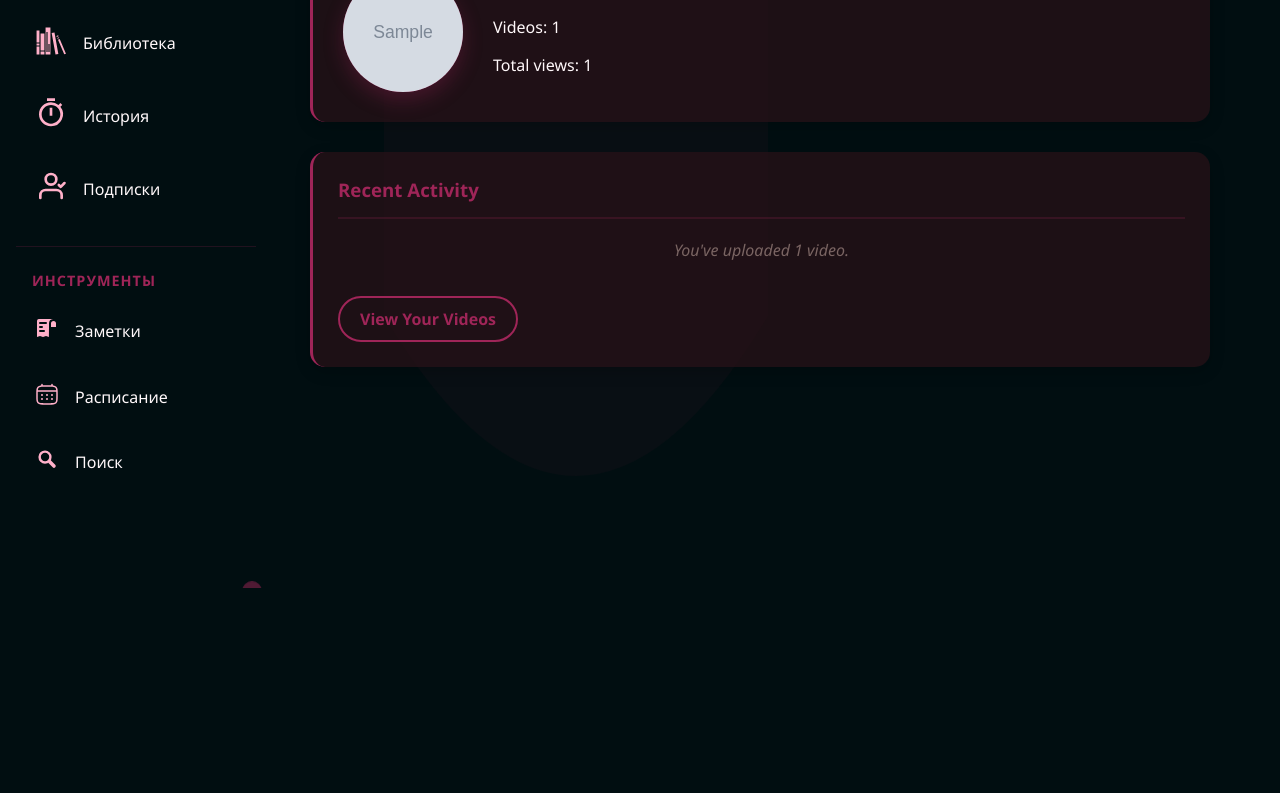
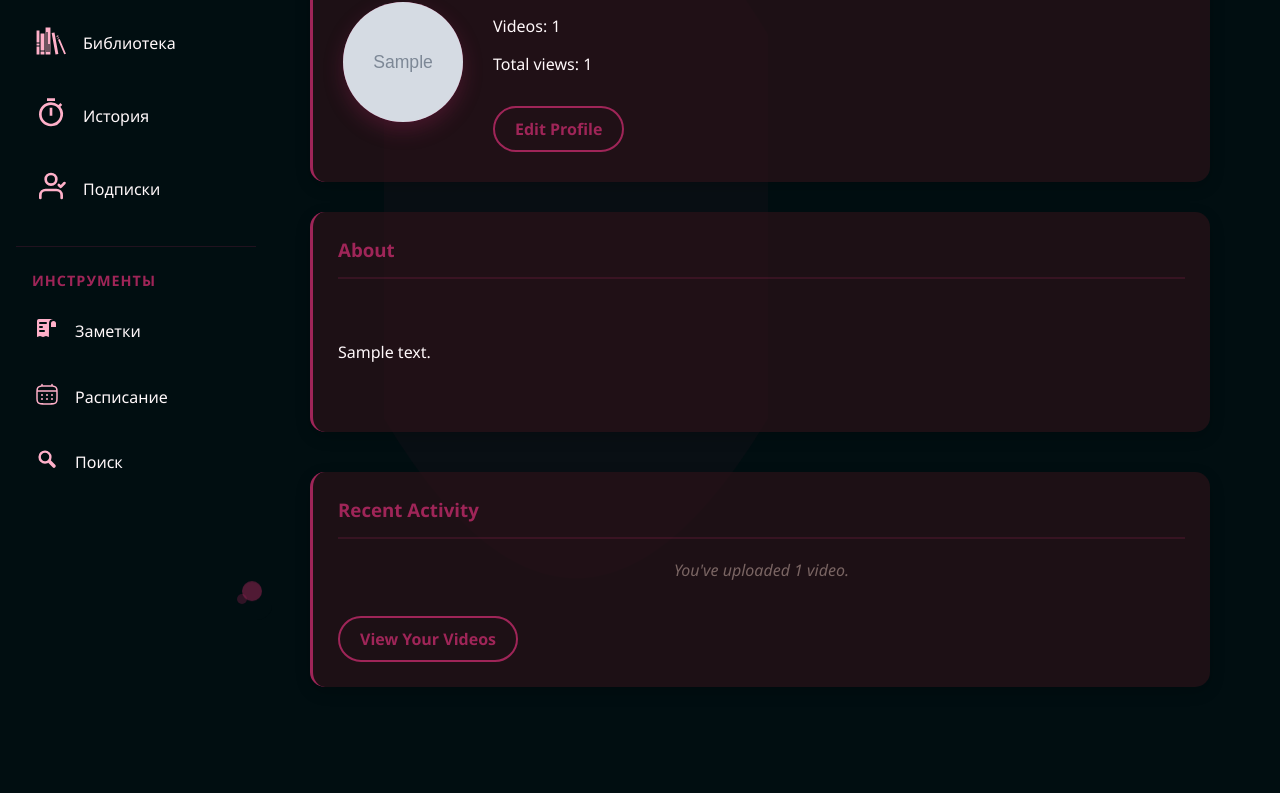
Before and after one commit to TheRizaev/kronik, a Django app: template templates/accounts/profile.html in a window 1280 px wide. Shown: the part 212-1005 px from the top of the page. Before the commit the page ends 800 px from the top, so only its background shows below. Run offline with Django 5.2, Linux system fonts and the light colour scheme; tables that the repository leaves empty hold one stand-in row (values such as "Sample post"); the template is opened without the code that fills it: values that come from a table or form of the project are taken from there, most other values are stand-ins (such as "Sample title", 1, 10 or a date in 2020); grey boxes marked "Sample" are stand-in pictures; parts of the project's set-up code (start-up, migrations or seed data) failed here and were passed over.

Commit message:
Add files via upload

```diff
--- a/static/js/profile-enhancements.js
+++ b/static/js/profile-enhancements.js
@@ -1,6 +1,9 @@
 document.addEventListener('DOMContentLoaded', function() {
-    // Функциональность для страницы профиля
-    if (document.querySelector('.profile-avatar')) {
+    // Check if we're on the profile settings page
+    const isProfileSettingsPage = window.location.href.includes('/profile/settings/');
+
+    // Only initialize profile image handling on the settings page
+    if (document.querySelector('.profile-avatar') && isProfileSettingsPage) {
         initProfileImageHandling();
     }
 
--- a/templates/accounts/profile.html
+++ b/templates/accounts/profile.html
@@ -18,7 +18,7 @@
                     {% endif %}
                 </div>
             {% endif %}
-            <!-- Avatar upload interface will be added by JavaScript -->
+            <!-- Removed avatar upload interface, it should only appear on the settings page -->
         </div>
         <div class="profile-info">
             <h2>{{ user.profile.display_name|default:user.username }}</h2>
@@ -32,6 +32,8 @@
                 <p>Total views: {{ gcs_profile.stats.total_views|default:"0" }}</p>
             </div>
             {% endif %}
+
+            <a href="{% url 'profile_settings' %}" class="btn btn-secondary">Edit Profile</a>
         </div>
     </div>
 
@@ -44,6 +46,16 @@
     {% endif %}
 
     <div class="profile-content">
+        <!-- Bio section -->
+        {% if gcs_profile.bio %}
+        <div class="profile-section">
+            <h3>About</h3>
+            <div class="profile-bio">
+                {{ gcs_profile.bio|linebreaks }}
+            </div>
+        </div>
+        {% endif %}
+
         {% if user.profile.is_author %}
         <div class="profile-section">
             <h3>Author Statistics</h3>
@@ -99,14 +111,32 @@
     </div>
 </div>
 
-<!-- Hidden form for avatar updates -->
-<form id="avatar-form" method="POST" enctype="multipart/form-data" class="profile-form" style="display: none;">
-    {% csrf_token %}
-    {{ form.bio }}
-    {{ form.display_name }}
-    {{ form.profile_picture }}
-</form>
+<!-- Still include profile-enhancements.js for other profile functionality, but we'll modify it -->
+<script src="{% static 'js/profile-enhancements.js' %}"></script>
+<script>
+    // Override the initProfileImageHandling function to do nothing on the profile page
+    document.addEventListener('DOMContentLoaded', function() {
+        // Replace the original function with an empty one
+        window.initProfileImageHandling = function() {
+            // Do nothing - avatar editing is disabled on the profile page
+        };
+    });
+</script>
 
-<!-- Include the profile-enhancements.js script -->
-<script src="{% static 'js/profile-enhancements.js' %}"></script>
+<style>
+/* Additional style for the bio section */
+.profile-bio {
+    line-height: 1.6;
+    color: inherit;
+    white-space: pre-line;
+}
+
+.dark-theme .profile-bio {
+    color: var(--text-light);
+}
+
+.light-theme .profile-bio {
+    color: var(--text-dark);
+}
+</style>
 {% endblock %}
```
